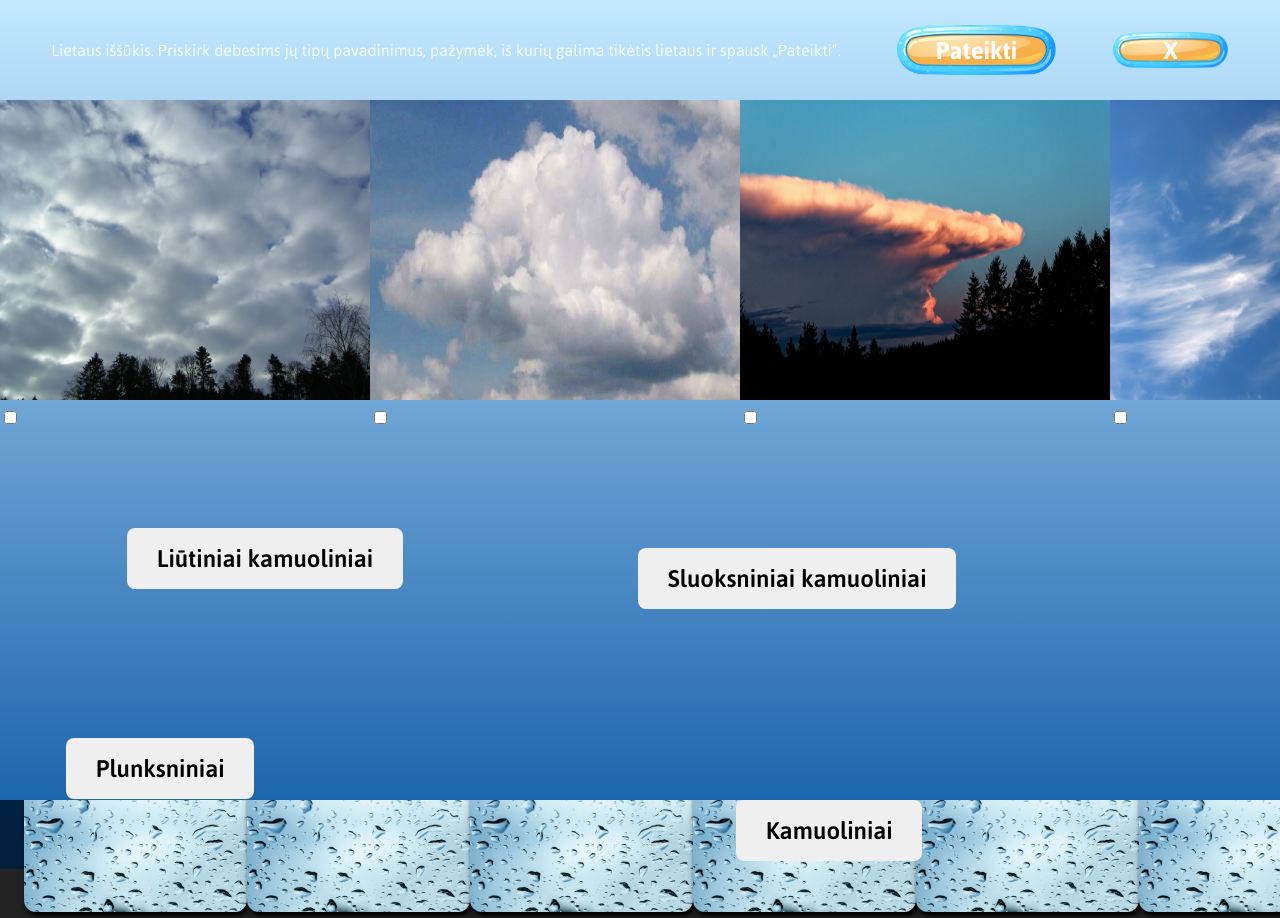
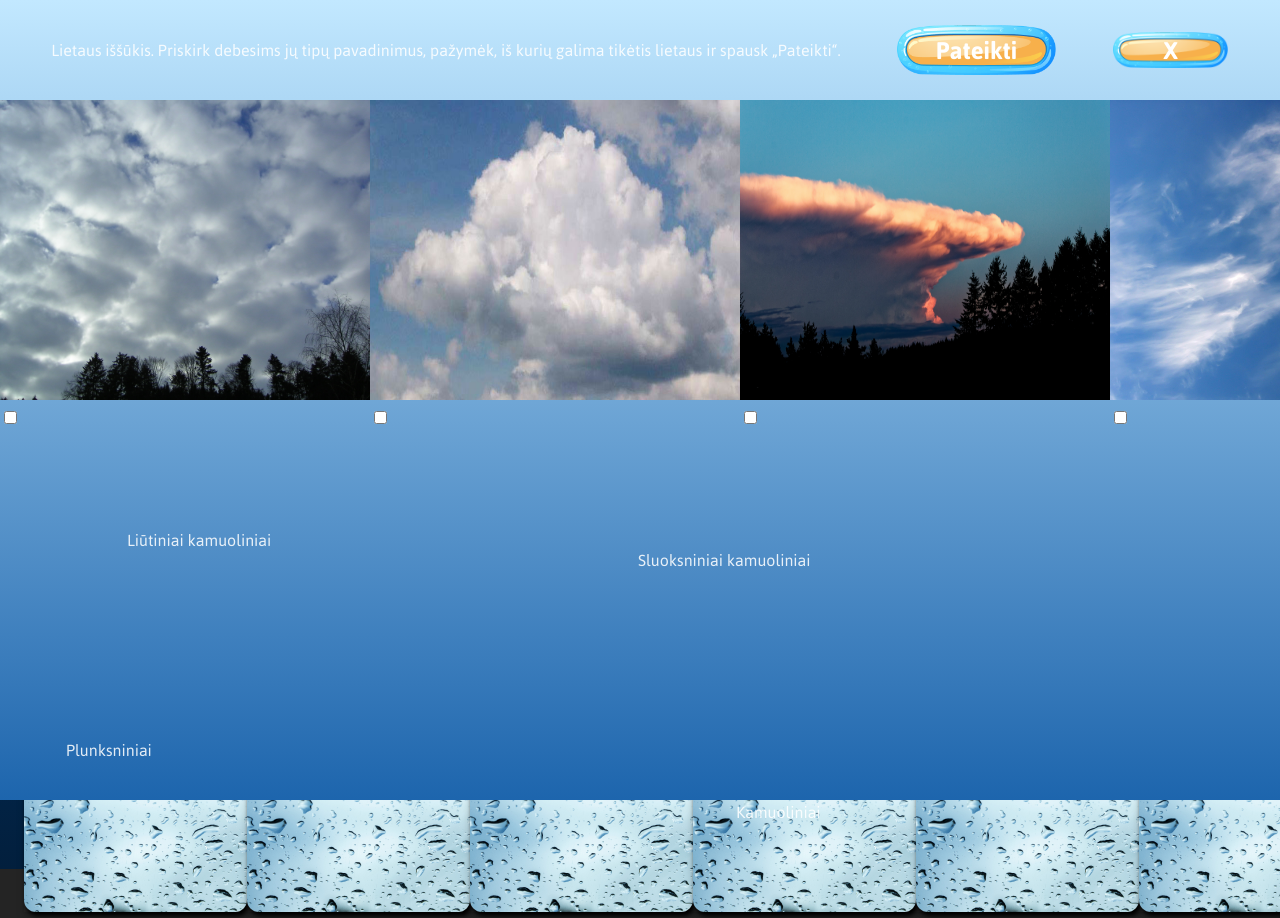
Before and after one commit to chebakovvolodymyr/chebakovvolodymyr.github.io, a React (Vite) app in the folder puzzle-react/: page / in a window 1280 px wide. Shown: the top 918 px of the page. Built offline with nearby package versions, Linux system fonts and the light colour scheme.

Commit message:
Add dnd to first slide

```diff
--- a/puzzle-react/src/App.scss
+++ b/puzzle-react/src/App.scss
@@ -127,6 +127,12 @@
     .rain {
       .pictures {
         display: flex;
+
+        .picture {
+          &--highlight {
+            outline: 3px solid #1AA7EC;
+          }
+        }
       }
 
       .titles {
@@ -135,6 +141,14 @@
 
         .title {
           position: absolute;
+
+          &--hidden {
+            display: none;
+          }
+
+          &--dragging {
+            opacity: 0.2;
+          }
         }
       }
     }
--- a/puzzle-react/src/components/main/game/rain/Header.tsx
+++ b/puzzle-react/src/components/main/game/rain/Header.tsx
@@ -1,10 +1,11 @@
 import { FC } from "react"
 
 interface HeaderProps {
+    isContinueButtonDisabled: boolean
     closeGame: () => void
 }
 
-export const Header: FC<HeaderProps> = ({closeGame}) => {
+export const Header: FC<HeaderProps> = ({closeGame, isContinueButtonDisabled}) => {
     return (
         <header>
             <span>Lietaus iššūkis. Priskirk debesims jų tipų pavadinimus, pažymėk, iš kurių galima tikėtis lietaus ir spausk „Pateikti“.</span>
--- a/puzzle-react/src/components/main/game/rain/Picture.tsx
+++ b/puzzle-react/src/components/main/game/rain/Picture.tsx
@@ -1,21 +1,48 @@
 import { FC } from "react"
+import { useDrop } from "react-dnd"
+import classNames from "classnames"
 
 import { Cloud } from "../../../../data/games"
 import { PictureCheckbox } from "../../../picture-checkbox/PictureCheckbox"
+import { DroppedTitle } from "./Rain.types"
 
 interface PictureProps {
     cloud: Cloud
 
     checked: boolean
+    title?: string
 
     toogleCheckbox: (cloudId: number) => void
+    setDroppedTitle: (droppedTitle: DroppedTitle) => void
+
 }
 
-export const Picture: FC<PictureProps> = ({cloud, checked, toogleCheckbox}) => {
+export const Picture: FC<PictureProps> = ({cloud, checked, toogleCheckbox, setDroppedTitle, title}) => {
+    const [{isOver}, drop] = useDrop(() => ({
+        drop: (item: {id: number, title: string}) => {
+            if (title) {
+                return
+            }
+
+            setDroppedTitle({attachedCloudId: cloud.id, title: item.title, id: item.id})
+        },
+        accept: 'title',
+        collect: monitor => ({
+            isOver: !!monitor.isOver(),
+          }),
+      }))
+
     const onChange = () => {
         toogleCheckbox(cloud.id)
     }
     return (
-        <PictureCheckbox url={cloud.picture} alt={cloud.alt} checked={checked} onChange={onChange}/>
+        <div ref={drop} className={classNames('picture', {
+            'picture--highlight': isOver,
+        })}>
+            <PictureCheckbox url={cloud.picture} alt={cloud.alt} checked={checked} onChange={onChange}/>
+            {!!title && (
+                <span>{title}</span>
+            )}
+        </div>
     )
 }
--- a/puzzle-react/src/components/main/game/rain/Pictures.tsx
+++ b/puzzle-react/src/components/main/game/rain/Pictures.tsx
@@ -1,20 +1,20 @@
-import { FC, useCallback, useState } from "react"
+import { FC } from "react"
 
 import { Cloud } from "../../../../data/games"
 import { Picture } from "./Picture"
+import { DroppedTitle } from "./Rain.types"
 
 interface PicturesProps {
     clouds: Cloud[]
+    droppedTitles: DroppedTitle[]
+    checkedCheckboxes: number[]
+
+    setDroppedTitle: (droppedTitle: DroppedTitle) => void
+    toogleCheckbox: (cloudId: number) => void
 }
 
-export const Pictures: FC<PicturesProps> = ({clouds}) => {
-    const [checkedCheckboxes, setCheckedCheckboxes] = useState<number[]>([])
-    const toogleCheckbox = useCallback((cloudId: number) => {
-        setCheckedCheckboxes(checkedCheckboxes => checkedCheckboxes.includes(cloudId) ?
-        checkedCheckboxes.filter(checkedCheckbox => checkedCheckbox !== cloudId) :
-        [...checkedCheckboxes, cloudId]
-        )
-    }, [])
+export const Pictures: FC<PicturesProps> = ({clouds, setDroppedTitle, droppedTitles, toogleCheckbox, checkedCheckboxes}) => {
+
     return (
         <div className="pictures">
             {clouds.map(cloud => (
@@ -23,6 +23,8 @@ export const Pictures: FC<PicturesProps> = ({clouds}) => {
                     cloud={cloud}
                     toogleCheckbox={toogleCheckbox}
                     checked={checkedCheckboxes.includes(cloud.id)}
+                    setDroppedTitle={setDroppedTitle}
+                    title={droppedTitles.find(title => title.attachedCloudId === cloud.id)?.title}
                 />
             ))}
         </div>
--- a/puzzle-react/src/components/main/game/rain/Rain.tsx
+++ b/puzzle-react/src/components/main/game/rain/Rain.tsx
@@ -1,10 +1,11 @@
-import { FC, useMemo } from "react"
+import { FC, useCallback, useMemo, useState } from "react"
 
 import { games } from "../../../../data/games"
 import { shuffle } from "../../../../utils/shuffle"
 import { Pictures } from "./Pictures"
 import { Header } from "./Header"
 import { Titles } from "./Titles"
+import { DroppedTitle } from "./Rain.types"
 
 interface RainProps {
     closeGame: () => void
@@ -17,13 +18,29 @@ export const Rain: FC<RainProps> = ({closeGame}) => {
         }
     } = games
 
+    const [droppedTitles, setDroppedTitles] = useState<DroppedTitle[]>([])
+
+    const setDroppedTitle = useCallback(({id, attachedCloudId, title}: DroppedTitle) => {
+        setDroppedTitles(droppedTitles => [...droppedTitles, {id, title, attachedCloudId}])
+    }, [])
+
+    const [checkedCheckboxes, setCheckedCheckboxes] = useState<number[]>([])
+    const toogleCheckbox = useCallback((cloudId: number) => {
+        setCheckedCheckboxes(checkedCheckboxes => checkedCheckboxes.includes(cloudId) ?
+        checkedCheckboxes.filter(checkedCheckbox => checkedCheckbox !== cloudId) :
+        [...checkedCheckboxes, cloudId]
+        )
+    }, [])
+
     const shuffledClouds = useMemo(() => shuffle(clouds), [clouds])
+
+    const isContinueButtonDisabled = droppedTitles.length === clouds.length && !!checkedCheckboxes.length
 
     return (
         <div className="rain">
-            <Header closeGame={closeGame}/>
-            <Pictures clouds={clouds}/>
-            <Titles clouds={shuffledClouds}/>
+            <Header closeGame={closeGame} isContinueButtonDisabled={isContinueButtonDisabled}/>
+            <Pictures clouds={clouds} setDroppedTitle={setDroppedTitle} droppedTitles={droppedTitles} checkedCheckboxes={checkedCheckboxes} toogleCheckbox={toogleCheckbox}/>
+            <Titles clouds={shuffledClouds} droppedTitles={droppedTitles}/>
         </div>
     )
 }
--- /dev/null
+++ b/puzzle-react/src/components/main/game/rain/Rain.types.ts
@@ -0,0 +1,5 @@
+export interface DroppedTitle {
+    id: number
+    attachedCloudId: number
+    title: string
+}
--- a/puzzle-react/src/components/main/game/rain/Title.tsx
+++ b/puzzle-react/src/components/main/game/rain/Title.tsx
@@ -1,15 +1,30 @@
 import { FC } from "react"
+import { useDrag } from "react-dnd"
 
 import { Position } from "../../../../utils/getRandomPositions"
+import classNames from "classnames"
 
 interface TitleProps {
+    id: number
     title: string
+    isHidden: boolean
 
     position: Position
 }
 
-export const Title: FC<TitleProps> = ({title, position}) => {
-    return (
-        <button className="title" style={{top: position.y, left: position.x}}>{title}</button>
+export const Title: FC<TitleProps> = ({title, position, isHidden, id}) => {
+    const [{isDragging}, drag] = useDrag(() => ({
+        type: 'title',
+        item: { id, title },
+        collect: monitor => ({
+            isDragging: !!monitor.isDragging(),
+          }),
+      }))
+
+      return (
+        <span ref={drag} className={classNames("title", {
+            'title--hidden': isHidden,
+            'title--dragging': isDragging
+        })} style={{top: position.y, left: position.x}}>{title}</span>
     )
 }
--- a/puzzle-react/src/components/main/game/rain/Titles.tsx
+++ b/puzzle-react/src/components/main/game/rain/Titles.tsx
@@ -3,17 +3,28 @@ import { FC, useMemo } from "react"
 import { getRandomPositions } from "../../../../utils/getRandomPositions"
 import { Cloud } from "../../../../data/games"
 import { Title } from "./Title"
+import { DroppedTitle } from "./Rain.types"
 
 interface TitlesProps {
     clouds: Cloud[]
+
+    droppedTitles: DroppedTitle[]
 }
 
-export const Titles: FC<TitlesProps> = ({clouds}) => {
+export const Titles: FC<TitlesProps> = ({clouds, droppedTitles}) => {
     const randomPositions = useMemo(() => getRandomPositions(clouds.length), [clouds])
 
     return (
         <div className="titles">
-            {clouds.map((cloud, index) => <Title key={cloud.id} title={cloud.title} position={randomPositions[index]}/>)}
+            {clouds.map((cloud, index) => (
+                <Title
+                    key={cloud.id}
+                    id={cloud.id}
+                    title={cloud.title}
+                    position={randomPositions[index]}
+                    isHidden={droppedTitles.some(title => title.id === cloud.id)}
+                />
+            ))}
         </div>
     )
 }
--- a/puzzle-react/src/utils/getRandomPositions.ts
+++ b/puzzle-react/src/utils/getRandomPositions.ts
@@ -24,7 +24,7 @@ export const getRandomPositions = (count: number) => {
         count += 1;
 
         if (count >= 10) {
-          return
+          break
         }
       } while (overlap);
 
```
Also changed, not shown: puzzle-react/package.json (+5 -2 lines), puzzle-react/src/App.tsx (+6 -3 lines), 1 other file (tests, documents, lock files or other folders).
